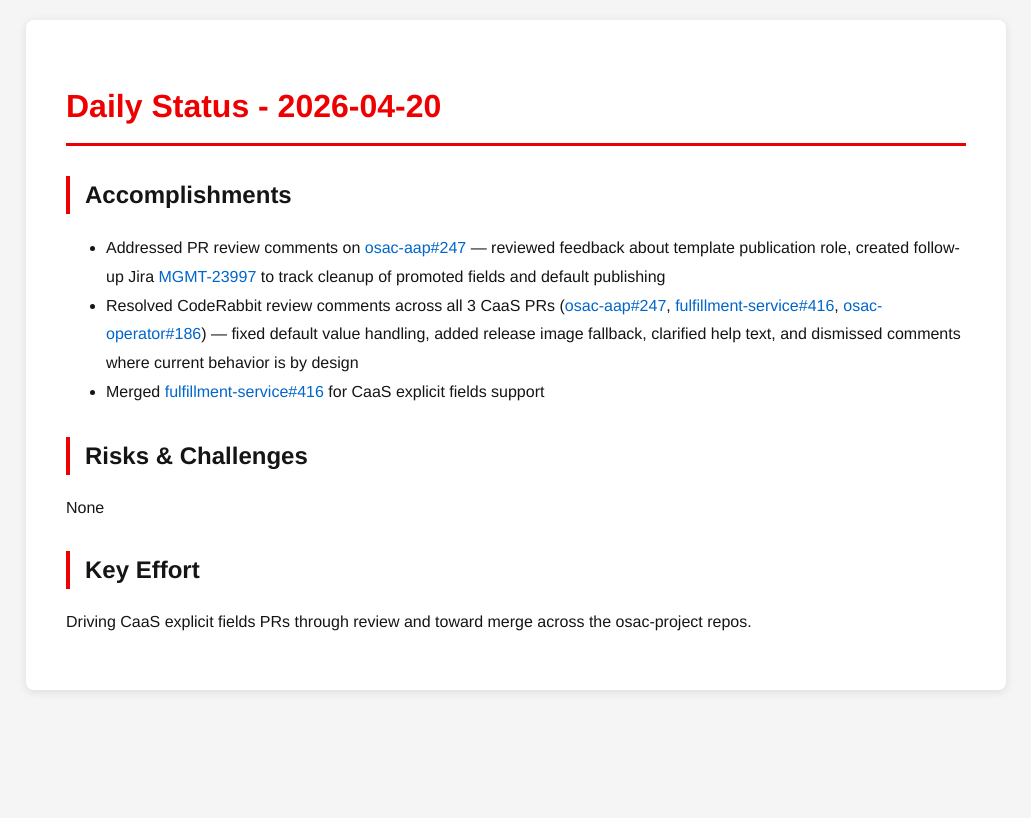
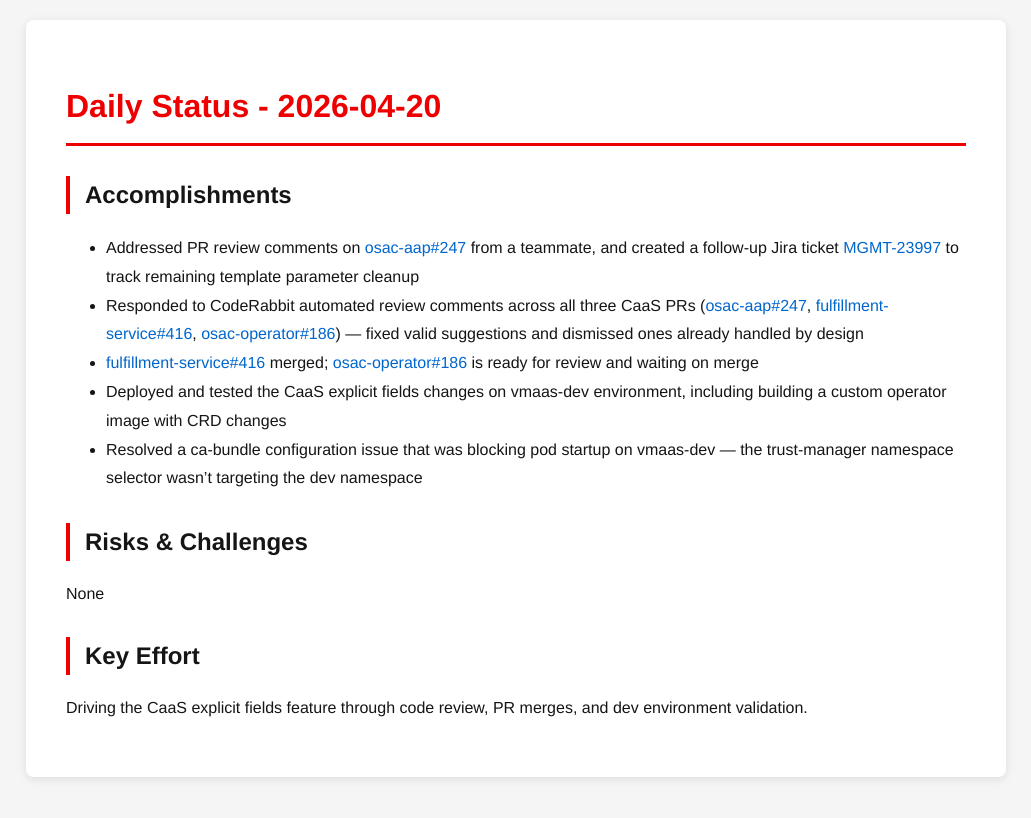
Before and after one commit to tzvatot/daily-status, a Jekyll site: the page built from 2026-04-20.md, in a window 1280 px wide. Shown: the top 818 px of the page, without its empty margins (124-1155 px from the left). Built offline with Jekyll 4.4.1, drawn with Linux system fonts in a browser that asks for light colours.

Commit message:
Daily status update - 2026-04-20

```diff
--- a/2026-04-20.md
+++ b/2026-04-20.md
@@ -7,12 +7,14 @@
 # Daily Status - 2026-04-20
 
 ## Accomplishments
-- Addressed PR review comments on [osac-aap#247](https://github.com/osac-project/osac-aap/pull/247) — reviewed feedback about template publication role, created follow-up Jira [MGMT-23997](https://issues.redhat.com/browse/MGMT-23997) to track cleanup of promoted fields and default publishing
-- Resolved CodeRabbit review comments across all 3 CaaS PRs ([osac-aap#247](https://github.com/osac-project/osac-aap/pull/247), [fulfillment-service#416](https://github.com/osac-project/fulfillment-service/pull/416), [osac-operator#186](https://github.com/osac-project/osac-operator/pull/186)) — fixed default value handling, added release image fallback, clarified help text, and dismissed comments where current behavior is by design
-- Merged [fulfillment-service#416](https://github.com/osac-project/fulfillment-service/pull/416) for CaaS explicit fields support
+- Addressed PR review comments on [osac-aap#247](https://github.com/osac-project/osac-aap/pull/247) from a teammate, and created a follow-up Jira ticket [MGMT-23997](https://issues.redhat.com/browse/MGMT-23997) to track remaining template parameter cleanup
+- Responded to CodeRabbit automated review comments across all three CaaS PRs ([osac-aap#247](https://github.com/osac-project/osac-aap/pull/247), [fulfillment-service#416](https://github.com/osac-project/fulfillment-service/pull/416), [osac-operator#186](https://github.com/osac-project/osac-operator/pull/186)) — fixed valid suggestions and dismissed ones already handled by design
+- [fulfillment-service#416](https://github.com/osac-project/fulfillment-service/pull/416) merged; [osac-operator#186](https://github.com/osac-project/osac-operator/pull/186) is ready for review and waiting on merge
+- Deployed and tested the CaaS explicit fields changes on vmaas-dev environment, including building a custom operator image with CRD changes
+- Resolved a ca-bundle configuration issue that was blocking pod startup on vmaas-dev — the trust-manager namespace selector wasn't targeting the dev namespace
 
 ## Risks & Challenges
 None
 
 ## Key Effort
-Driving CaaS explicit fields PRs through review and toward merge across the osac-project repos.
+Driving the CaaS explicit fields feature through code review, PR merges, and dev environment validation.
```
